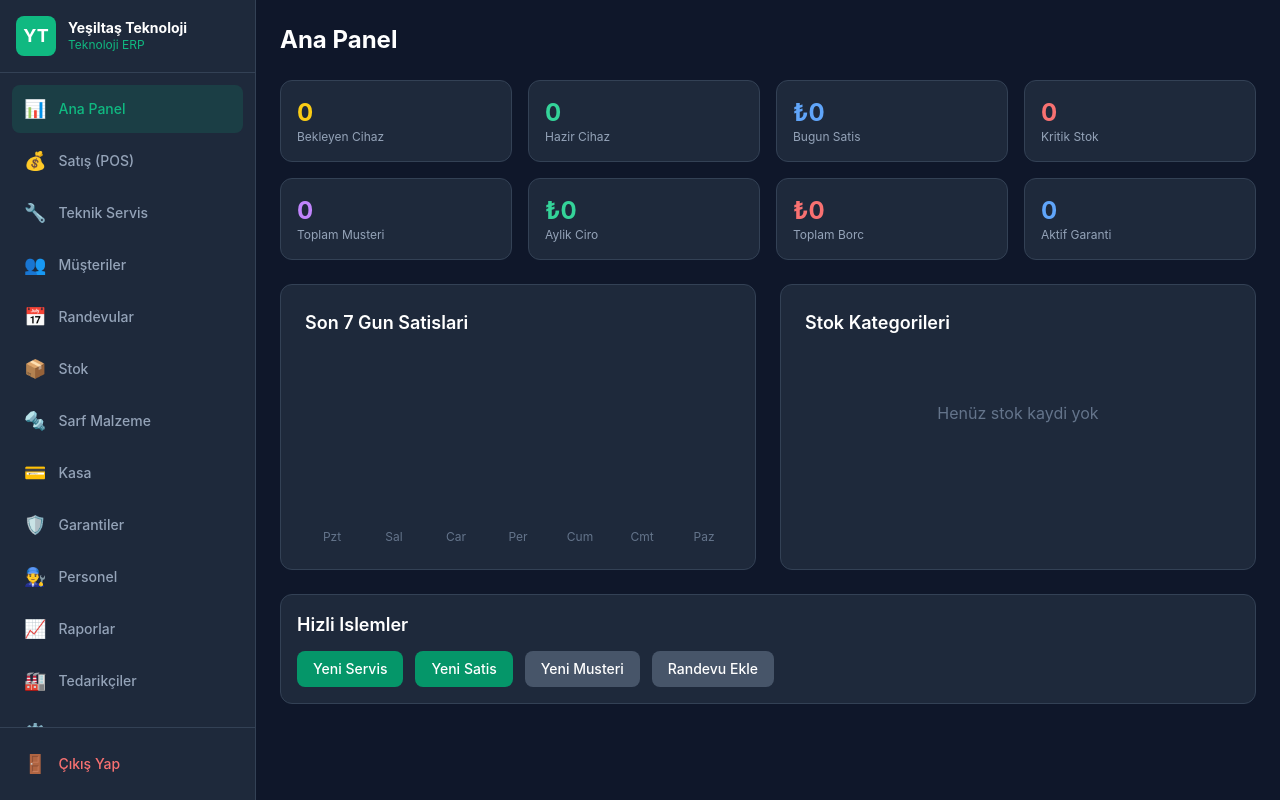
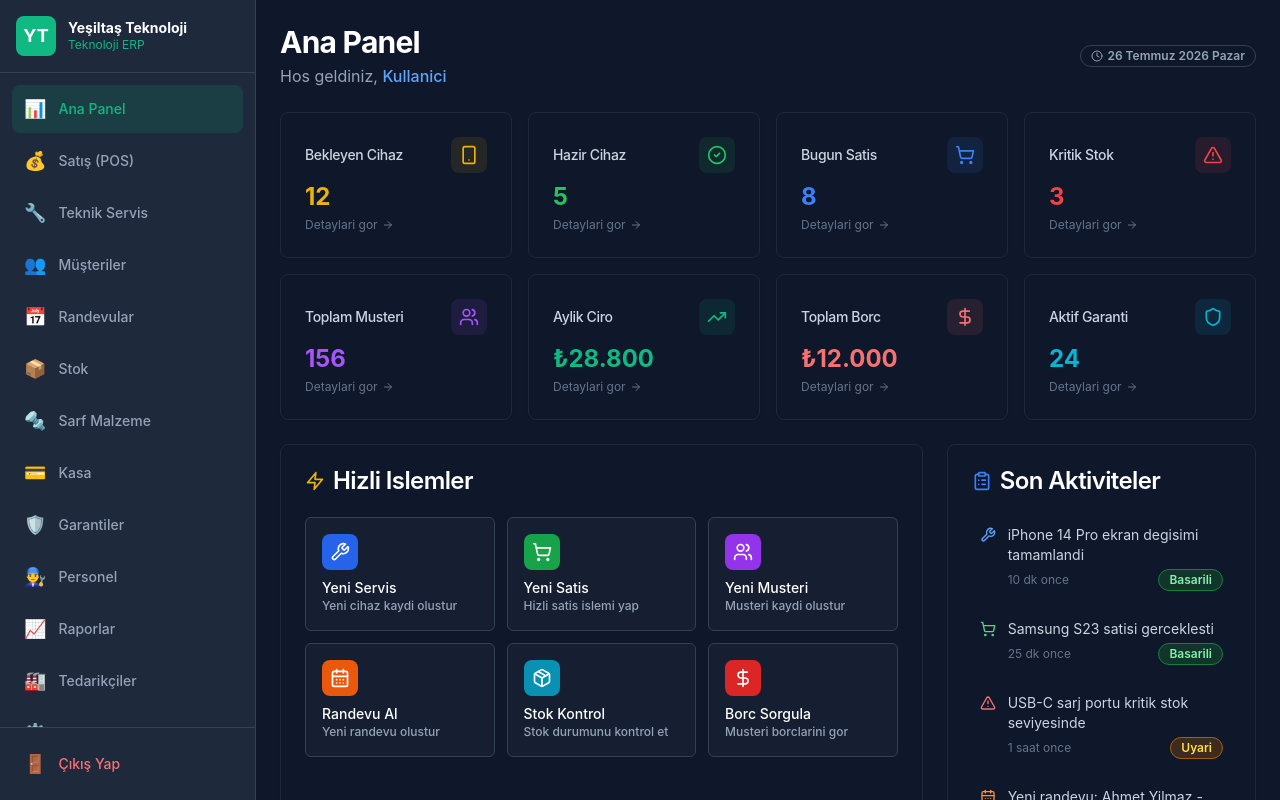
Before and after one commit to ysfemretas-rgb/yesiltas-erp, a Next.js app: page /dashboard in a window 1280 px wide. Built offline with nearby package versions, Linux system fonts and the light colour scheme; no server answers; the database is empty.

Commit message:
v20 - Ana panel yenilendi: emojiler, tiklanabilir kartlar, hizli islemler

```diff
--- a/app/dashboard/page.tsx
+++ b/app/dashboard/page.tsx
@@ -1,201 +1,369 @@
-'use client'
+"use client"
 
-import { useState, useEffect } from 'react'
-import { supabase } from '@/lib/supabase'
+import { useState, useEffect } from "react"
+import { useRouter } from "next/navigation"
+import { Card, CardContent, CardHeader, CardTitle } from "@/components/ui/card"
+import { Button } from "@/components/ui/button"
+import { Badge } from "@/components/ui/badge"
+import { Progress } from "@/components/ui/progress"
+import {
+  Wrench,
+  ShoppingCart,
+  Users,
+  CalendarDays,
+  Package,
+  AlertTriangle,
+  TrendingUp,
+  Clock,
+  Shield,
+  Plus,
+  ArrowRight,
+  Smartphone,
+  CheckCircle2,
+  Timer,
+  DollarSign,
+  BarChart3,
+  ClipboardList,
+  Phone
+} from "lucide-react"
+
+interface DashboardStats {
+  pendingDevices: number
+  readyDevices: number
+  todaySales: number
+  criticalStock: number
+  totalCustomers: number
+  monthlyRevenue: number
+  totalDebt: number
+  activeWarranties: number
+}
+
+interface QuickAction {
+  id: string
+  label: string
+  icon: React.ReactNode
+  href: string
+  color: string
+  description: string
+}
 
 export default function DashboardPage() {
-  const [stats, setStats] = useState({
-    totalCustomers: 0, totalDevices: 0, pendingDevices: 0,
-    totalSales: 0, todaySales: 0, monthlyRevenue: 0,
-    lowStock: 0, totalDebt: 0, activeWarranty: 0
+  const router = useRouter()
+  const [user, setUser] = useState<any>(null)
+  const [stats] = useState<DashboardStats>({
+    pendingDevices: 12,
+    readyDevices: 5,
+    todaySales: 8,
+    criticalStock: 3,
+    totalCustomers: 156,
+    monthlyRevenue: 28800,
+    totalDebt: 12000,
+    activeWarranties: 24
   })
-  const [salesChart, setSalesChart] = useState<any[]>([])
-  const [categoryChart, setCategoryChart] = useState<any[]>([])
-  const [loading, setLoading] = useState(true)
 
-  useEffect(() => { loadData() }, [])
-
-  const loadData = async () => {
-    setLoading(true)
-    try {
-      const today = new Date().toISOString().split('T')[0]
-      const monthStart = new Date(new Date().getFullYear(), new Date().getMonth(), 1).toISOString()
-      const todayStart = today + 'T00:00:00'
-      const todayEnd = today + 'T23:59:59'
-      const weekAgo = new Date(Date.now() - 7 * 24 * 60 * 60 * 1000).toISOString()
-
-      const [
-        customersRes, devicesRes, pendingRes, salesRes,
-        todaySalesRes, monthlySalesRes, inventoryRes,
-        salesDataRes, debtsRes, warrantiesRes
-      ] = await Promise.all([
-        supabase.from('customers').select('id', { count: 'exact', head: true }),
-        supabase.from('devices').select('id', { count: 'exact', head: true }),
-        supabase.from('devices').select('id', { count: 'exact', head: true }).eq('status', 'Beklemede'),
-        supabase.from('sales').select('total_price'),
-        supabase.from('sales').select('total_price').gte('created_at', todayStart).lte('created_at', todayEnd),
-        supabase.from('sales').select('total_price').gte('created_at', monthStart),
-        supabase.from('inventory').select('id', { count: 'exact', head: true }).lt('quantity', 5),
-        supabase.from('sales').select('created_at, total_price').gte('created_at', weekAgo),
-        supabase.from('debts').select('remaining_amount'),
-        supabase.from('warranties').select('id', { count: 'exact', head: true }).eq('status', 'Aktif')
+  const [recentActivities] = useState([
+    { id: 1, type: "repair", message: "iPhone 14 Pro ekran degisimi tamamlandi", time: "10 dk once", status: "success" },
+    { id: 2, type: "sale", message: "Samsung S23 satisi gerceklesti", time: "25 dk once", status: "success" },
+    { id: 3, type: "stock", message: "USB-C sarj portu kritik stok seviyesinde", time: "1 saat once", status: "warning" },
+    { id: 4, type: "appointment", message: "Yeni randevu: Ahmet Yilmaz - 14:30", time: "2 saat once", status: "info" },
+    { id: 5, type: "warranty", message: "MacBook Air garanti suresi doluyor", time: "3 saat once", status: "warning" }
   ])
 
-      var totalSales = 0
-      if (salesRes.data) { for (var i = 0; i < salesRes.data.length; i++) totalSales += salesRes.data[i].total_price || 0 }
+  useEffect(() => {
+    const userData = localStorage.getItem("yt_user")
+    if (userData) {
+      setUser(JSON.parse(userData))
+    }
+  }, [])
 
-      var todaySales = 0
-      if (todaySalesRes.data) { for (var i = 0; i < todaySalesRes.data.length; i++) todaySales += todaySalesRes.data[i].total_price || 0 }
+  const quickActions: QuickAction[] = [
+    {
+      id: "new-repair",
+      label: "Yeni Servis",
+      icon: <Wrench className="h-5 w-5" />,
+      href: "/dashboard/service",
+      color: "bg-blue-600 hover:bg-blue-700",
+      description: "Yeni cihaz kaydi olustur"
+    },
+    {
+      id: "new-sale",
+      label: "Yeni Satis",
+      icon: <ShoppingCart className="h-5 w-5" />,
+      href: "/dashboard/pos",
+      color: "bg-green-600 hover:bg-green-700",
+      description: "Hizli satis islemi yap"
+    },
+    {
+      id: "new-customer",
+      label: "Yeni Musteri",
+      icon: <Users className="h-5 w-5" />,
+      href: "/dashboard/customers",
+      color: "bg-purple-600 hover:bg-purple-700",
+      description: "Musteri kaydi olustur"
+    },
+    {
+      id: "new-appointment",
+      label: "Randevu Al",
+      icon: <CalendarDays className="h-5 w-5" />,
+      href: "/dashboard/appointments",
+      color: "bg-orange-600 hover:bg-orange-700",
+      description: "Yeni randevu olustur"
+    },
+    {
+      id: "stock-check",
+      label: "Stok Kontrol",
+      icon: <Package className="h-5 w-5" />,
+      href: "/dashboard/inventory",
+      color: "bg-cyan-600 hover:bg-cyan-700",
+      description: "Stok durumunu kontrol et"
+    },
+    {
+      id: "debt-check",
+      label: "Borc Sorgula",
+      icon: <DollarSign className="h-5 w-5" />,
+      href: "/dashboard/customers",
+      color: "bg-red-600 hover:bg-red-700",
+      description: "Musteri borclarini gor"
+    }
+  ]
 
-      var monthlyRevenue = 0
-      if (monthlySalesRes.data) { for (var i = 0; i < monthlySalesRes.data.length; i++) monthlyRevenue += monthlySalesRes.data[i].total_price || 0 }
+  const statCards = [
+    {
+      id: "pending",
+      title: "Bekleyen Cihaz",
+      value: stats.pendingDevices,
+      icon: <Smartphone className="h-5 w-5" />,
+      color: "text-yellow-500",
+      bgColor: "bg-yellow-500/10",
+      href: "/dashboard/service",
+      clickable: true
+    },
+    {
+      id: "ready",
+      title: "Hazir Cihaz",
+      value: stats.readyDevices,
+      icon: <CheckCircle2 className="h-5 w-5" />,
+      color: "text-green-500",
+      bgColor: "bg-green-500/10",
+      href: "/dashboard/service",
+      clickable: true
+    },
+    {
+      id: "sales",
+      title: "Bugun Satis",
+      value: stats.todaySales,
+      icon: <ShoppingCart className="h-5 w-5" />,
+      color: "text-blue-500",
+      bgColor: "bg-blue-500/10",
+      href: "/dashboard/pos",
+      clickable: true
+    },
+    {
+      id: "stock",
+      title: "Kritik Stok",
+      value: stats.criticalStock,
+      icon: <AlertTriangle className="h-5 w-5" />,
+      color: "text-red-500",
+      bgColor: "bg-red-500/10",
+      href: "/dashboard/inventory",
+      clickable: true
+    },
+    {
+      id: "customers",
+      title: "Toplam Musteri",
+      value: stats.totalCustomers,
+      icon: <Users className="h-5 w-5" />,
+      color: "text-purple-500",
+      bgColor: "bg-purple-500/10",
+      href: "/dashboard/customers",
+      clickable: true
+    },
+    {
+      id: "revenue",
+      title: "Aylik Ciro",
+      value: `₺${stats.monthlyRevenue.toLocaleString("tr-TR")}`,
+      icon: <TrendingUp className="h-5 w-5" />,
+      color: "text-emerald-500",
+      bgColor: "bg-emerald-500/10",
+      href: "/dashboard/finance",
+      clickable: true
+    },
+    {
+      id: "debt",
+      title: "Toplam Borc",
+      value: `₺${stats.totalDebt.toLocaleString("tr-TR")}`,
+      icon: <DollarSign className="h-5 w-5" />,
+      color: "text-red-400",
+      bgColor: "bg-red-400/10",
+      href: "/dashboard/finance",
+      clickable: true
+    },
+    {
+      id: "warranty",
+      title: "Aktif Garanti",
+      value: stats.activeWarranties,
+      icon: <Shield className="h-5 w-5" />,
+      color: "text-cyan-500",
+      bgColor: "bg-cyan-500/10",
+      href: "/dashboard/warranties",
+      clickable: true
+    }
+  ]
 
-      var totalDebt = 0
-      if (debtsRes.data) { for (var i = 0; i < debtsRes.data.length; i++) totalDebt += debtsRes.data[i].remaining_amount || 0 }
-
-      setStats({
-        totalCustomers: customersRes.count || 0,
-        totalDevices: devicesRes.count || 0,
-        pendingDevices: pendingRes.count || 0,
-        totalSales: totalSales, todaySales: todaySales,
-        monthlyRevenue: monthlyRevenue, lowStock: inventoryRes.count || 0,
-        totalDebt: totalDebt, activeWarranty: warrantiesRes.count || 0
-      })
-
-      var dailySales: any = {}
-      for (var i = 6; i >= 0; i--) {
-        var d = new Date(); d.setDate(d.getDate() - i)
-        dailySales[d.toISOString().split('T')[0]] = 0
-      }
-      if (salesDataRes.data) {
-        for (var i = 0; i < salesDataRes.data.length; i++) {
-          var s = salesDataRes.data[i]
-          var date = s.created_at ? s.created_at.split('T')[0] : ''
-          if (date && dailySales[date] !== undefined) dailySales[date] += s.total_price || 0
+  const getActivityIcon = (type: string) => {
+    switch (type) {
+      case "repair": return <Wrench className="h-4 w-4 text-blue-400" />
+      case "sale": return <ShoppingCart className="h-4 w-4 text-green-400" />
+      case "stock": return <AlertTriangle className="h-4 w-4 text-red-400" />
+      case "appointment": return <CalendarDays className="h-4 w-4 text-orange-400" />
+      case "warranty": return <Shield className="h-4 w-4 text-cyan-400" />
+      default: return <Clock className="h-4 w-4 text-slate-400" />
     }
   }
 
-      var chartData: any[] = []
-      var weekdays = ['Pzt', 'Sal', 'Car', 'Per', 'Cum', 'Cmt', 'Paz']
-      for (var key in dailySales) {
-        if (dailySales.hasOwnProperty(key)) {
-          var d2 = new Date(key)
-          var wd = d2.getDay(); if (wd === 0) wd = 6; else wd = wd - 1
-          chartData.push({ date: weekdays[wd], amount: dailySales[key] })
+  const getActivityBadge = (status: string) => {
+    switch (status) {
+      case "success": return <Badge className="bg-green-900/50 text-green-300 border-green-700">Basarili</Badge>
+      case "warning": return <Badge className="bg-yellow-900/50 text-yellow-300 border-yellow-700">Uyari</Badge>
+      case "info": return <Badge className="bg-blue-900/50 text-blue-300 border-blue-700">Bilgi</Badge>
+      default: return <Badge variant="outline">Bilinmiyor</Badge>
     }
   }
-      setSalesChart(chartData)
-
-      const { data: invData } = await supabase.from('inventory').select('category, quantity')
-      var catMap: any = {}
-      if (invData) {
-        for (var i = 0; i < invData.length; i++) {
-          var item = invData[i]
-          var cat = item.category || 'Diger'
-          catMap[cat] = (catMap[cat] || 0) + (item.quantity || 0)
-        }
-      }
-      var catChart: any[] = []
-      for (var key in catMap) { if (catMap.hasOwnProperty(key)) catChart.push({ name: key, value: catMap[key] }) }
-      setCategoryChart(catChart)
-    } catch (err) { console.error('Dashboard hatasi:', err) }
-    setLoading(false)
-  }
-
-  var maxSales = 1
-  for (var i = 0; i < salesChart.length; i++) if (salesChart[i].amount > maxSales) maxSales = salesChart[i].amount
-  if (maxSales < 1) maxSales = 1
-
-  if (loading) return <div className="flex items-center justify-center h-64"><div className="spinner" /></div>
 
   return (
     <div className="space-y-6">
-      <h1 className="text-2xl font-bold text-white">Ana Panel</h1>
-
-      <div className="grid grid-cols-2 md:grid-cols-3 lg:grid-cols-4 gap-4">
-        <div className="p-4 rounded-xl bg-[#1e293b] border border-[#334155]">
-          <div className="text-2xl font-bold text-yellow-400">{stats.pendingDevices}</div>
-          <div className="text-xs text-slate-400">Bekleyen Cihaz</div>
+      <div className="flex items-center justify-between">
+        <div>
+          <h1 className="text-3xl font-bold tracking-tight text-white">Ana Panel</h1>
+          <p className="text-slate-400 mt-1">
+            Hos geldiniz, <span className="text-blue-400 font-medium">{user?.name || "Kullanici"}</span>
+          </p>
         </div>
-        <div className="p-4 rounded-xl bg-[#1e293b] border border-[#334155]">
-          <div className="text-2xl font-bold text-emerald-400">{stats.totalDevices - stats.pendingDevices}</div>
-          <div className="text-xs text-slate-400">Hazir Cihaz</div>
-        </div>
-        <div className="p-4 rounded-xl bg-[#1e293b] border border-[#334155]">
-          <div className="text-2xl font-bold text-blue-400">&#8378;{stats.todaySales.toLocaleString('tr-TR')}</div>
-          <div className="text-xs text-slate-400">Bugun Satis</div>
-        </div>
-        <div className="p-4 rounded-xl bg-[#1e293b] border border-[#334155]">
-          <div className="text-2xl font-bold text-red-400">{stats.lowStock}</div>
-          <div className="text-xs text-slate-400">Kritik Stok</div>
-        </div>
-        <div className="p-4 rounded-xl bg-[#1e293b] border border-[#334155]">
-          <div className="text-2xl font-bold text-purple-400">{stats.totalCustomers}</div>
-          <div className="text-xs text-slate-400">Toplam Musteri</div>
-        </div>
-        <div className="p-4 rounded-xl bg-[#1e293b] border border-[#334155]">
-          <div className="text-2xl font-bold text-emerald-400">&#8378;{stats.monthlyRevenue.toLocaleString('tr-TR')}</div>
-          <div className="text-xs text-slate-400">Aylik Ciro</div>
-        </div>
-        <div className="p-4 rounded-xl bg-[#1e293b] border border-[#334155]">
-          <div className="text-2xl font-bold text-red-400">&#8378;{stats.totalDebt.toLocaleString('tr-TR')}</div>
-          <div className="text-xs text-slate-400">Toplam Borc</div>
-        </div>
-        <div className="p-4 rounded-xl bg-[#1e293b] border border-[#334155]">
-          <div className="text-2xl font-bold text-blue-400">{stats.activeWarranty}</div>
-          <div className="text-xs text-slate-400">Aktif Garanti</div>
+        <div className="flex items-center gap-2">
+          <Badge variant="outline" className="border-slate-700 text-slate-400">
+            <Clock className="mr-1 h-3 w-3" />
+            {new Date().toLocaleDateString("tr-TR", { weekday: "long", year: "numeric", month: "long", day: "numeric" })}
+          </Badge>
         </div>
       </div>
 
-      <div className="grid grid-cols-1 lg:grid-cols-2 gap-6">
-        <div className="p-6 rounded-xl bg-[#1e293b] border border-[#334155]">
-          <h3 className="text-lg font-semibold text-white mb-4">Son 7 Gun Satislari</h3>
-          <div className="flex items-end gap-2 h-48">
-            {salesChart.map((day, i) => (
-              <div key={i} className="flex-1 flex flex-col items-center gap-1">
-                <div className="w-full bg-emerald-500/60 rounded-t transition-all duration-500 hover:bg-emerald-500"
-                  style={{ height: (day.amount / maxSales * 100) + '%', minHeight: day.amount > 0 ? '4px' : '0' }}
-                  title={'&#8378;' + day.amount.toLocaleString('tr-TR')} />
-                <span className="text-xs text-slate-500">{day.date}</span>
+      {/* Istatistik Kartlari */}
+      <div className="grid gap-4 md:grid-cols-2 lg:grid-cols-4">
+        {statCards.map((stat) => (
+          <Card
+            key={stat.id}
+            className={`bg-slate-900 border-slate-800 ${stat.clickable ? 'cursor-pointer hover:border-slate-600 transition-colors' : ''}`}
+            onClick={() => stat.clickable && router.push(stat.href)}
+          >
+            <CardHeader className="flex flex-row items-center justify-between space-y-0 pb-2">
+              <CardTitle className="text-sm font-medium text-slate-300">{stat.title}</CardTitle>
+              <div className={`${stat.bgColor} p-2 rounded-lg`}>
+                <span className={stat.color}>{stat.icon}</span>
+              </div>
+            </CardHeader>
+            <CardContent>
+              <div className={`text-2xl font-bold ${stat.color}`}>{stat.value}</div>
+              {stat.clickable && (
+                <div className="flex items-center text-xs text-slate-500 mt-1">
+                  Detaylari gor <ArrowRight className="ml-1 h-3 w-3" />
+                </div>
+              )}
+            </CardContent>
+          </Card>
+        ))}
+      </div>
+
+      <div className="grid gap-6 lg:grid-cols-3">
+        {/* Hizli Islemler */}
+        <Card className="lg:col-span-2 bg-slate-900 border-slate-800">
+          <CardHeader>
+            <CardTitle className="text-white flex items-center gap-2">
+              <Zap className="h-5 w-5 text-yellow-500" />
+              Hizli Islemler
+            </CardTitle>
+          </CardHeader>
+          <CardContent>
+            <div className="grid gap-3 sm:grid-cols-2 lg:grid-cols-3">
+              {quickActions.map((action) => (
+                <Button
+                  key={action.id}
+                  variant="outline"
+                  className="h-auto p-4 flex flex-col items-start gap-2 border-slate-700 bg-slate-800/50 hover:bg-slate-800 hover:border-slate-600 text-left"
+                  onClick={() => router.push(action.href)}
+                >
+                  <div className={`${action.color} p-2 rounded-lg text-white`}>
+                    {action.icon}
+                  </div>
+                  <div>
+                    <div className="font-medium text-white">{action.label}</div>
+                    <div className="text-xs text-slate-400">{action.description}</div>
+                  </div>
+                </Button>
+              ))}
+            </div>
+          </CardContent>
+        </Card>
+
+        {/* Son Aktiviteler */}
+        <Card className="bg-slate-900 border-slate-800">
+          <CardHeader>
+            <CardTitle className="text-white flex items-center gap-2">
+              <ClipboardList className="h-5 w-5 text-blue-500" />
+              Son Aktiviteler
+            </CardTitle>
+          </CardHeader>
+          <CardContent>
+            <div className="space-y-3">
+              {recentActivities.map((activity) => (
+                <div key={activity.id} className="flex items-start gap-3 p-2 rounded-lg hover:bg-slate-800/50 transition-colors">
+                  <div className="mt-0.5">
+                    {getActivityIcon(activity.type)}
+                  </div>
+                  <div className="flex-1 min-w-0">
+                    <p className="text-sm text-slate-300">{activity.message}</p>
+                    <div className="flex items-center justify-between mt-1">
+                      <span className="text-xs text-slate-500">{activity.time}</span>
+                      {getActivityBadge(activity.status)}
+                    </div>
+                  </div>
                 </div>
               ))}
             </div>
+          </CardContent>
+        </Card>
       </div>
 
-        <div className="p-6 rounded-xl bg-[#1e293b] border border-[#334155]">
-          <h3 className="text-lg font-semibold text-white mb-4">Stok Kategorileri</h3>
-          <div className="space-y-3">
-            {categoryChart.map((cat, i) => {
-              var total = 0
-              for (var j = 0; j < categoryChart.length; j++) total += categoryChart[j].value
-              var pct = total > 0 ? (cat.value / total) * 100 : 0
-              var colors = ['bg-emerald-500', 'bg-blue-500', 'bg-yellow-500', 'bg-red-500', 'bg-purple-500', 'bg-pink-500']
-              return (
-                <div key={i}>
-                  <div className="flex justify-between text-sm mb-1">
-                    <span className="text-slate-300">{cat.name}</span>
-                    <span className="font-medium text-white">{cat.value} adet ({pct.toFixed(1)}%)</span>
+      {/* Stok Kategorileri */}
+      <Card className="bg-slate-900 border-slate-800">
+        <CardHeader>
+          <CardTitle className="text-white flex items-center gap-2">
+            <Package className="h-5 w-5 text-cyan-500" />
+            Stok Kategorileri
+          </CardTitle>
+        </CardHeader>
+        <CardContent>
+          <div className="space-y-4">
+            {[
+              { name: "Aksesuar", count: 50, percent: 84.7, color: "bg-emerald-500" },
+              { name: "Ekran", count: 9, percent: 15.3, color: "bg-blue-500" },
+              { name: "Batarya", count: 0, percent: 0, color: "bg-slate-500" }
+            ].map((category) => (
+              <div key={category.name} className="space-y-2">
+                <div className="flex items-center justify-between text-sm">
+                  <span className="text-slate-300">{category.name}</span>
+                  <span className="text-slate-400">{category.count} adet ({category.percent}%)</span>
                 </div>
-                  <div className="w-full h-2 rounded-full bg-[#0f172a]">
-                    <div className={'h-2 rounded-full ' + colors[i % colors.length] + ' transition-all duration-500'} style={{ width: pct + '%' }} />
+                <div className="h-2 bg-slate-800 rounded-full overflow-hidden">
+                  <div className={`h-full ${category.color} rounded-full transition-all`} style={{ width: `${category.percent}%` }} />
                 </div>
               </div>
-              )
-            })}
-            {categoryChart.length === 0 && <div className="text-center py-12 text-slate-500"><p>Henüz stok kaydi yok</p></div>}
+            ))}
           </div>
-        </div>
-      </div>
-
-      <div className="p-4 rounded-xl bg-[#1e293b] border border-[#334155]">
-        <h3 className="text-lg font-semibold text-white mb-3">Hizli Islemler</h3>
-        <div className="flex flex-wrap gap-3">
-          <a href="/dashboard/devices" className="px-4 py-2 bg-emerald-600 hover:bg-emerald-700 text-white rounded-lg text-sm font-medium">Yeni Servis</a>
-          <a href="/dashboard/sales" className="px-4 py-2 bg-emerald-600 hover:bg-emerald-700 text-white rounded-lg text-sm font-medium">Yeni Satis</a>
-          <a href="/dashboard/customers" className="px-4 py-2 bg-slate-600 hover:bg-slate-700 text-white rounded-lg text-sm font-medium">Yeni Musteri</a>
-          <a href="/dashboard/appointments" className="px-4 py-2 bg-slate-600 hover:bg-slate-700 text-white rounded-lg text-sm font-medium">Randevu Ekle</a>
-        </div>
-      </div>
+        </CardContent>
+      </Card>
     </div>
   )
 }
+
+// Eksik import
+import { Zap } from "lucide-react"
```
Lines whose indentation alone changed are shown as unchanged.
